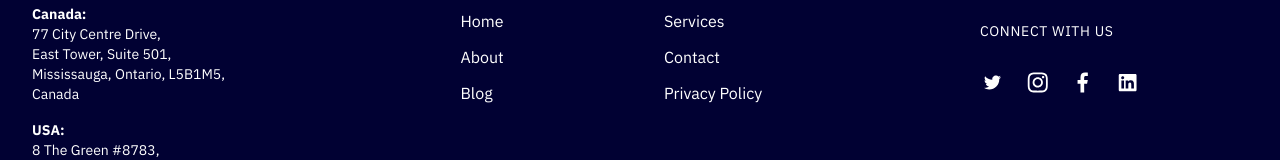
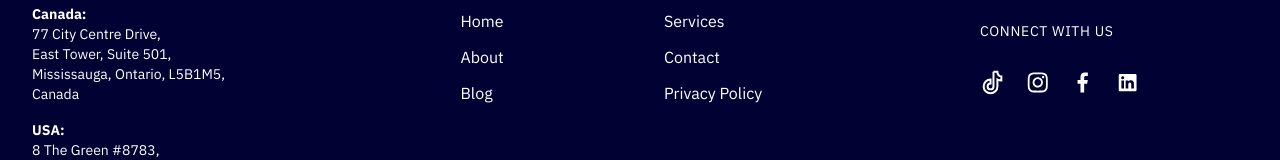
Before and after one commit to elghanbibadr/aliservicesv2, a Next.js app: page /services in a window 1280 px wide. Shown: the part 3076-3236 px from the top of the page. Built offline with nearby package versions, Linux system fonts and the light colour scheme.

Commit message:
add tiktok icon

```diff
--- a/app/componenets/ui/Footer.tsx
+++ b/app/componenets/ui/Footer.tsx
@@ -6,7 +6,7 @@ import Link from 'next/link';
 import logo from '@/public/logoWhite.svg';
 import facebookIcon from '@/public/facebook.svg';
 import linkedinIcon from '@/public/linkedin.svg';
-import twitterIcon from '@/public/Twitter.svg';
+import tiktokIcon from '@/public/tiktok.svg';
 import instagramIcon from '@/public/instagram.svg';
 
 import Container from './Container';
@@ -24,7 +24,7 @@ const navLinks2 = [
 ];
 
 const socialIcons = [
-  { src: twitterIcon, alt: 'Twitter' , href:"https://www.tiktok.com/@alie.services" },
+  { src: tiktokIcon, alt: 'Twitter' , href:"https://www.tiktok.com/@alie.services" },
   { src: instagramIcon, alt: 'Instagram',href:"https://www.instagram.com/alie.services/" },
   { src: facebookIcon, alt: 'Facebook' ,href:"https://www.facebook.com/people/Alie-Services/61571814239161/" },
   { src: linkedinIcon, alt: 'LinkedIn',href:"https://www.linkedin.com/company/alieservices/" },
```
Also changed, not shown: public/tiktok.svg (added).
